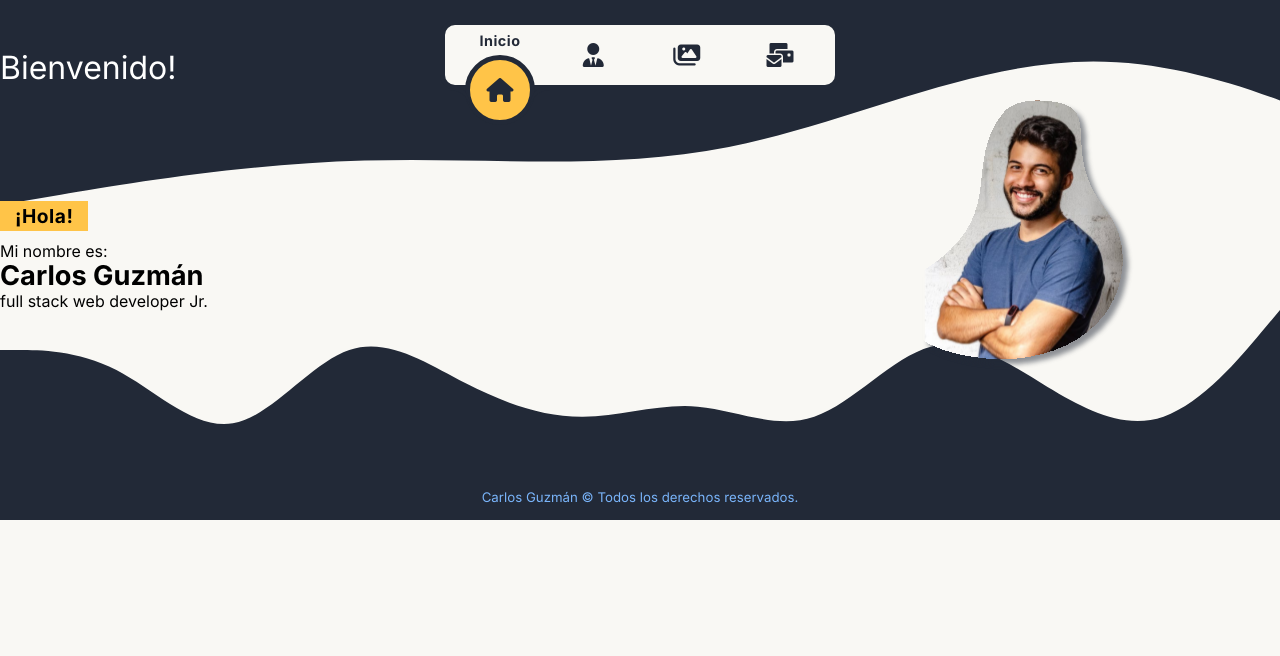
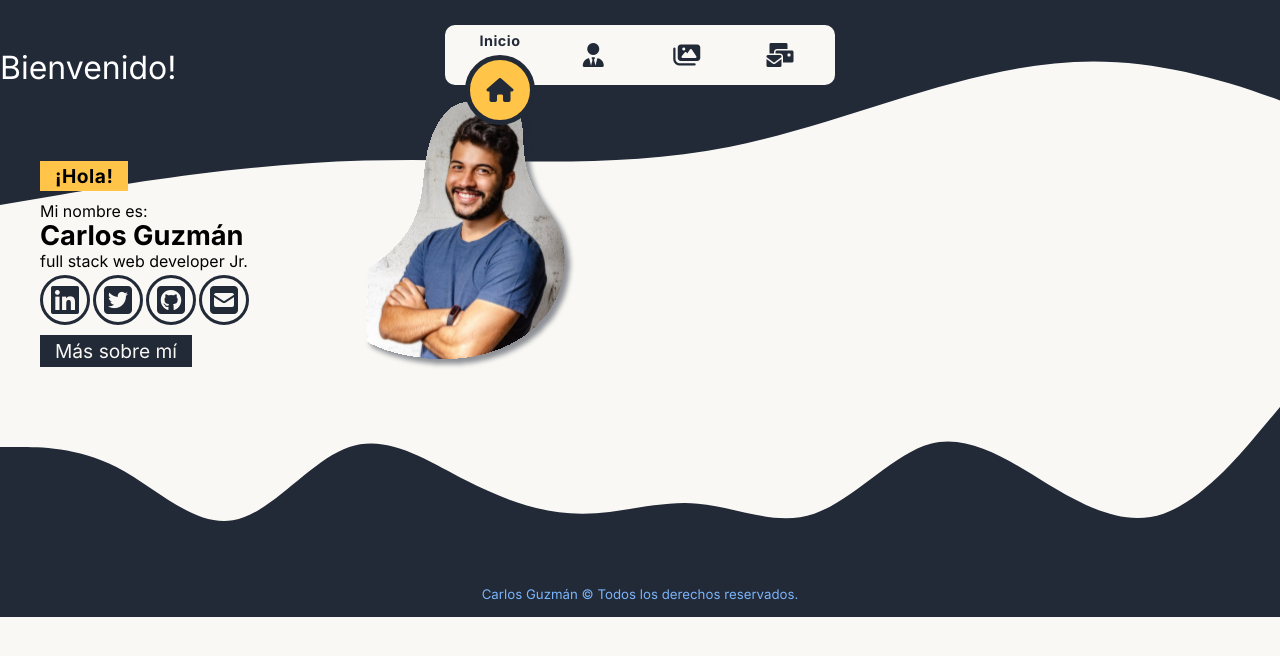
Before and after one commit to jcblastor/portfolio, an Angular app: page / in a window 1280 px wide. Shown: the top 656 px of the page. Built offline with nearby package versions, Linux system fonts and the light colour scheme.

Commit message:
description component and social network component added to home

```diff
--- a/src/app/home/home.module.ts
+++ b/src/app/home/home.module.ts
@@ -1,9 +1,11 @@
 import { NgModule } from "@angular/core";
+import { CommonModule } from '@angular/common';
 
 import { SharedModule } from "../shared/shared.module";
 import { DescriptionComponent } from "./components/description/description.component";
 
 import { HomeComponent } from "./index/home.component";
+import { RouterModule } from "@angular/router";
 
 @NgModule({
   declarations: [
@@ -11,6 +13,8 @@ import { HomeComponent } from "./index/home.component";
     DescriptionComponent,
   ],
   imports: [
+    CommonModule,
+    RouterModule,
     SharedModule,
   ],
   exports: [
--- a/src/app/home/index/home.component.html
+++ b/src/app/home/index/home.component.html
@@ -1,6 +1,21 @@
 <app-header title="Bienvenido!"></app-header>
 <app-img-hero></app-img-hero>
 
-<div class="hero__container">
-  <app-description></app-description>
+<div class="hero">
+
+  <div class="hero__description">
+    <app-description></app-description>
+
+    <div class="hero__description--contact">
+      <app-social-network *ngFor="let icon of socialNetwork" [icon]="icon">
+      </app-social-network>
+    </div>
+
+    <button
+    class="hero__description--button"
+    routerLink="about-me/profile"
+  >
+    Más sobre mí
+  </button>
+  </div>
 </div>
--- a/src/app/home/index/home.component.scss
+++ b/src/app/home/index/home.component.scss
@@ -0,0 +1,62 @@
+.hero {
+  position: relative;
+  margin: 0 10px;
+  top: -40px;
+
+  &__description {
+
+    &--contact {
+      display: flex;
+    }
+
+    &--button {
+      border: none;
+      background-color: var(--darkBlue);
+      padding: 5px 15px;
+      color: var(--lightGray);
+      font-size: 0.8rem;
+      margin-top: 10px;
+    }
+  }
+
+  @media (min-width: 375px) {
+    margin: 0 20px;
+    top: -30px;
+  }
+
+  @media (min-width: 425px) {
+
+    &__description {
+
+      &--button {
+        font-size: 1rem;
+      }
+    }
+  }
+
+  @media (min-width: 500px) {
+    margin-left: 20px;
+  }
+
+  @media (min-width: 580px) {
+    margin: 0 30px;
+    top: -40px;
+    padding-left: 50px;
+
+    &__description {
+
+      &--button {
+        font-size: 1.2rem;
+      }
+    }
+  }
+
+  @media (min-width: 768px) {
+    padding-left: 60px;
+  }
+
+  @media (min-width: 1024px) {
+    padding-left: 0;
+    margin: 0 40px;
+  }
+}
--- a/src/app/home/index/home.component.ts
+++ b/src/app/home/index/home.component.ts
@@ -1,4 +1,5 @@
 import { Component } from "@angular/core";
+import { Icon } from '../../interfaces/icon.interface';
 
 @Component({
   selector: 'app-home',
@@ -6,5 +7,10 @@ import { Component } from "@angular/core";
   styleUrls: ['./home.component.scss']
 })
 export class HomeComponent {
-
+  socialNetwork: Icon[] = [
+    { name: 'linkedin', icon: 'fa-brands fa-linkedin' },
+    { name: 'twitter', icon: 'fa-brands fa-square-twitter' },
+    { name: 'github', icon: 'fa-brands fa-square-github' },
+    { name: 'linkedin', icon: 'fa-solid fa-square-envelope' },
+  ]
 }
--- /dev/null
+++ b/src/app/interfaces/icon.interface.ts
@@ -0,0 +1,4 @@
+export interface Icon {
+  icon: string;
+  name: string;
+}
--- a/src/app/shared/img-hero/img-hero.component.scss
+++ b/src/app/shared/img-hero/img-hero.component.scss
@@ -36,4 +36,9 @@
     right: 7%;
     min-height: 270px;
   }
+
+  @media (min-width: 1024px) {
+    right: 0;
+    left: 120px;
+  }
 }
--- a/src/app/shared/shared.module.ts
+++ b/src/app/shared/shared.module.ts
@@ -6,12 +6,14 @@ import { FooterComponent } from './footer/footer.component';
 import { HeaderComponent } from './header/header.component';
 import { ImgHeroComponent } from "./img-hero/img-hero.component";
 import { NavbarComponent } from "./navbar/navbar.component";
+import { SocialNetworkComponent } from "./social-network/social-network.component";
 
 @NgModule({
   declarations: [
     HeaderComponent,
     NavbarComponent,
     ImgHeroComponent,
+    SocialNetworkComponent,
     FooterComponent,
   ],
   imports:[
@@ -22,6 +24,7 @@ import { NavbarComponent } from "./navbar/navbar.component";
     HeaderComponent,
     NavbarComponent,
     ImgHeroComponent,
+    SocialNetworkComponent,
     FooterComponent,
   ],
 })
--- /dev/null
+++ b/src/app/shared/social-network/social-network.component.html
@@ -0,0 +1,3 @@
+<div class="icon__container">
+  <i class="{{ icon.icon }}"></i>
+</div>
--- /dev/null
+++ b/src/app/shared/social-network/social-network.component.scss
@@ -0,0 +1,33 @@
+.icon__container {
+  display: grid;
+  justify-content: center;
+  align-items: center;
+  border: 3px solid var(--darkBlue);
+  width: 30px;
+  height: 30px;
+  border-radius: 50%;
+  color: var(--darkBlue);
+  font-size: 1.2rem;
+  margin-right: 3px;
+  margin-top: 5px;
+
+  &:hover {
+    border: 3px solid var(--primary);
+    color: var(--primary);
+    box-shadow: 2px 2px 2px 1px var(--shadowBlue);
+    transition: all 0.3s;
+    transform: translateY(-5px);
+  }
+
+  @media (min-width: 425px) {
+    width: 40px;
+    height: 40px;
+    font-size: 1.4rem;
+  }
+
+  @media (min-width: 580px) {
+    width: 50px;
+    height: 50px;
+    font-size: 2rem;
+  }
+}
```
Also changed, not shown: src/app/shared/social-network/social-network.component.ts (added, +12 -0 lines).
